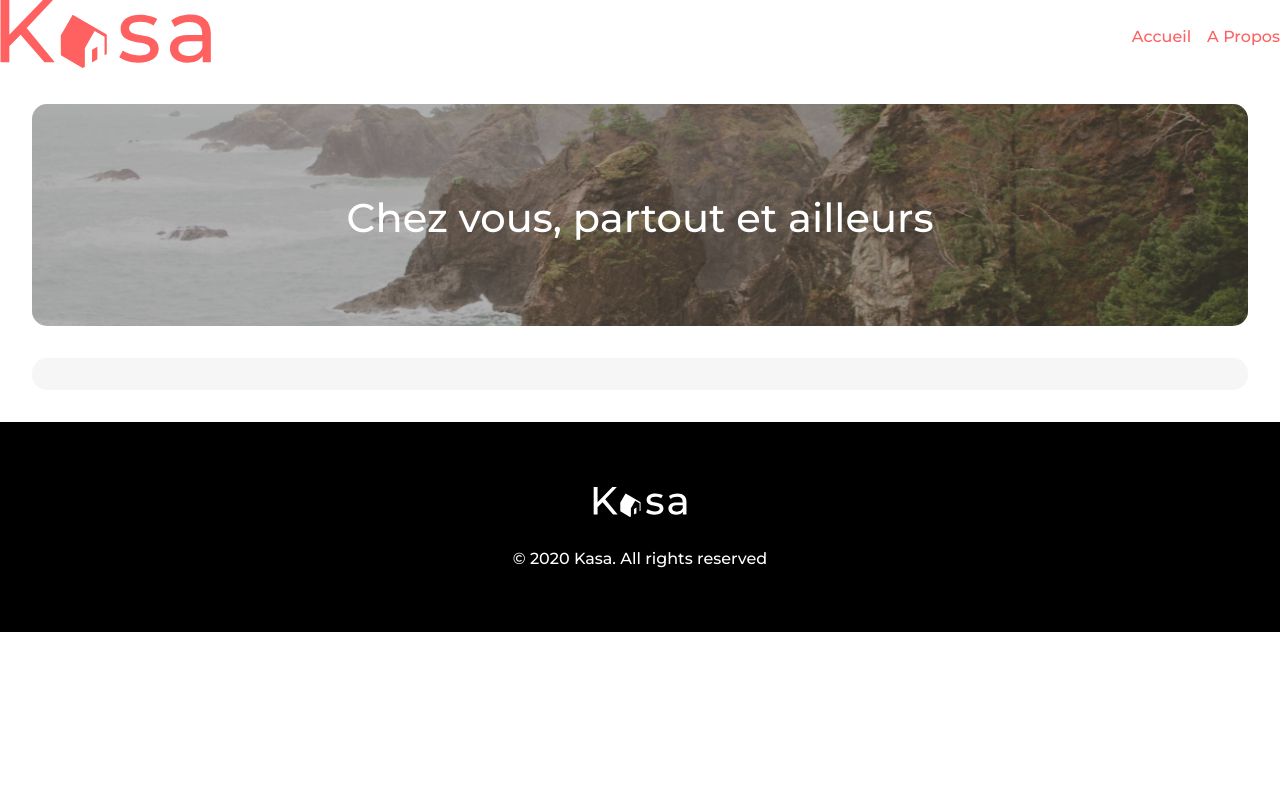
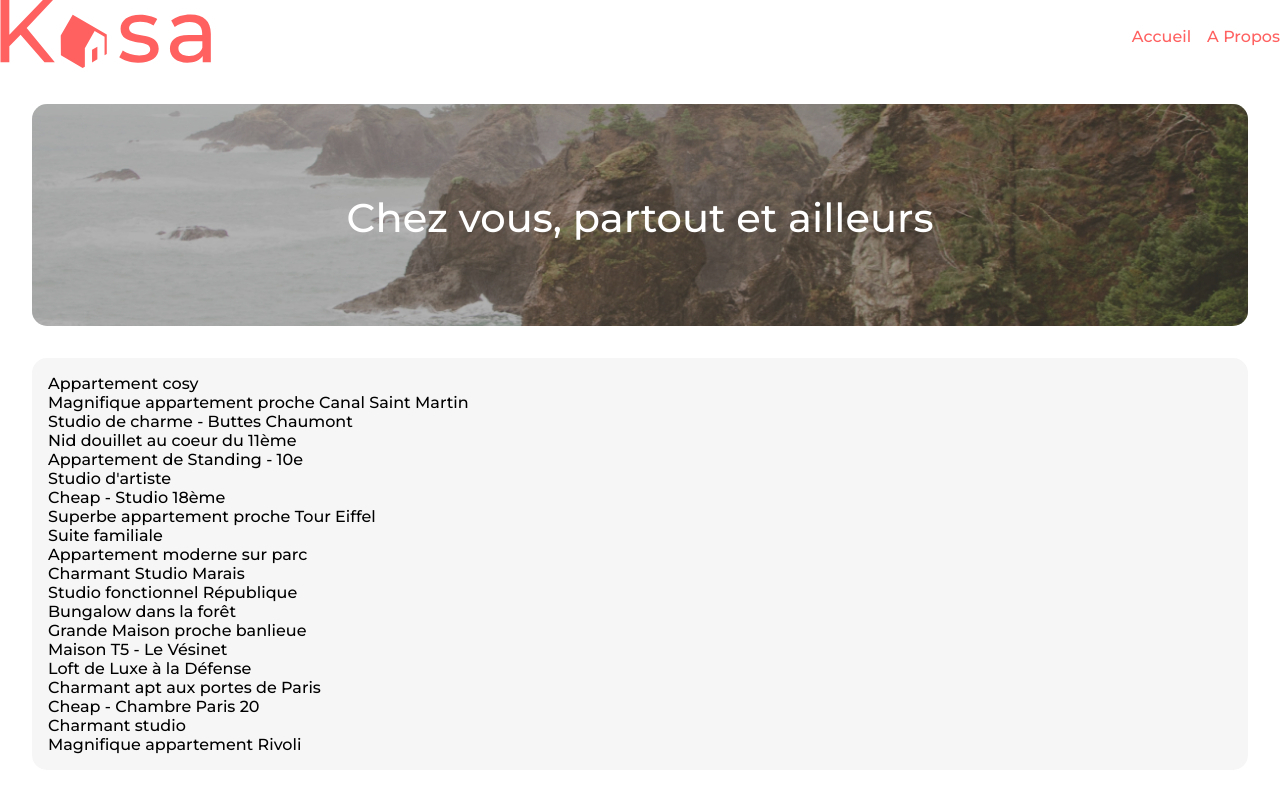
Before and after one commit to zeteo-xulon/Kasa, a React (Vite) app: page / in a window 1280 px wide. Shown: the top 800 px of the page. Built offline with nearby package versions, Linux system fonts and the light colour scheme.

Commit message:
some CSS // creation of Models entities

```diff
--- a/index.css
+++ b/index.css
@@ -26,7 +26,7 @@
   gap: 2rem;
 }
 
-.main-container{
+.home-main{
   padding: 0rem 2rem;
   display: flex;
   flex-flow: column nowrap;
--- /dev/null
+++ b/src/Models/entities.tsx
@@ -0,0 +1,17 @@
+export interface Host {
+  name: string;
+  picture: string;
+}
+
+export interface Logement {
+id: string;
+title: string;
+cover: string;
+pictures: string[];
+description: string;
+host: Host; // Use de l'interface Host pour décrire la propriété host
+rating: string;
+location: string;
+equipments: string[];
+tags: string[];
+}
--- a/src/components/Header/index.tsx
+++ b/src/components/Header/index.tsx
@@ -1,3 +1,4 @@
+import { Link } from 'react-router-dom';
 import kasaLogo from '../../assets/kasa.svg';
 import Nav from '../Nav';
 
@@ -5,9 +6,9 @@ export default function Header(){
     return (
         <header className='header'>
 
-                <a href="#" target="_blank">
+                <Link to={"/"}>
                 <img src={kasaLogo} className="logo react" alt="React logo" />
-                </a>
+                </Link>
 
                 <Nav />
 
--- a/src/components/Home/index.tsx
+++ b/src/components/Home/index.tsx
@@ -1,9 +1,11 @@
-import MainContainer from "../MainContainer"
+import Banner from '../Banner';
+import Products from '../Products';
 
 export default function Home(){
     return (
-        <>
-            <MainContainer />
-        </>
+        <div className='home-main'>
+            <Banner />
+            <Products />
+        </div>
     )
 }
--- a/src/components/MainContainer/index.tsx
+++ /dev/null
@@ -1,12 +0,0 @@
-import Banner from '../Banner';
-import Products from '../Products';
-
-
-export default function MainContainer(){
-    return (
-        <div className='main-container'>
-            <Banner />
-            <Products />
-      </div>
-    )
-}
--- a/src/components/Nav/index.tsx
+++ b/src/components/Nav/index.tsx
@@ -1,8 +1,10 @@
+import { Link } from "react-router-dom"
+
 export default function Nav(){
     return (
         <nav className="nav">
-            <a href="#" className="link">Accueil</a>
-            <a href="#" className="link">A Propos</a>
+            <Link to={"/"} className="link">Accueil</Link>
+            <Link to={"/about"} className="link">A Propos</Link>
         </nav>
     )
 }
--- a/src/components/Product/index.tsx
+++ b/src/components/Product/index.tsx
@@ -0,0 +1,10 @@
+import { Logement } from "../../Models/entities";
+
+
+export default function Product(props:{data: Logement}){
+    return (
+        <article className="product">
+            {props.data.title}
+        </article>
+    )
+}
--- a/src/components/Products/index.tsx
+++ b/src/components/Products/index.tsx
@@ -1,24 +1,26 @@
 import { useState, useEffect } from "react";
+import { Logement } from "../../Models/entities";
+import Product from "../Product";
 
 
 export default function Products(){
-    const [products, setProducts] = useState([]);
-    let [ready, setReady] = useState<number>(0)
+    const [products, setProducts] = useState<Logement[]>([]);
 
     useEffect(()=>{
         fetch('./src/server/logements.json')
         .then((res) =>  res.json())
         .then((data => setProducts(data)))
         .catch(err => console.log(err))
-
     },[])
 
-    useEffect(()=>{
-        setReady++
-    }, [products])
 
     return (
         <main className="main">
+            {
+                products.map((product, index) => (
+                    <Product key={index} data={product} />
+                ))
+            }
 
         </main>
     )
```
